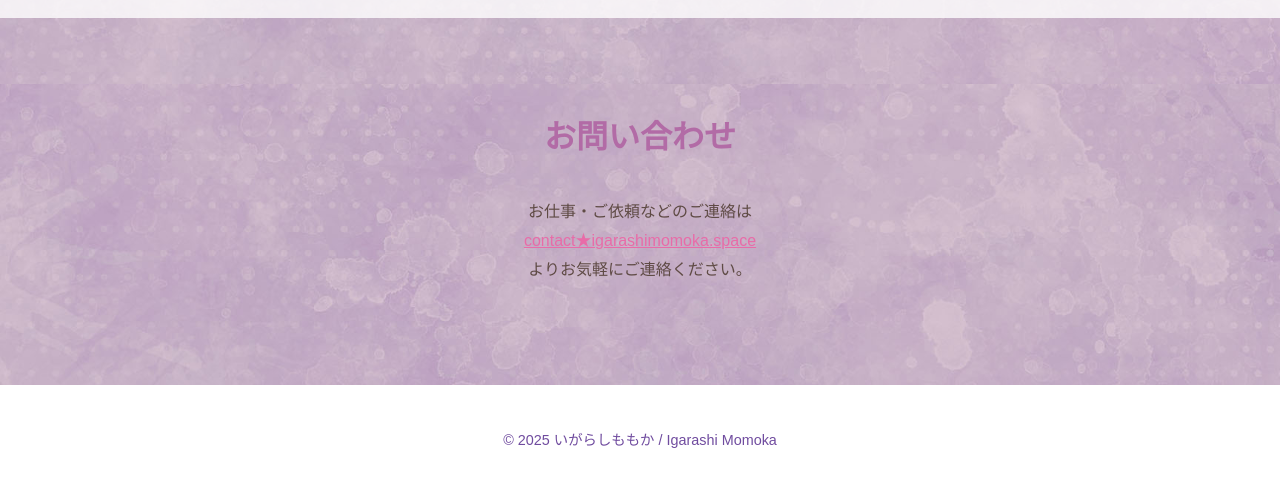
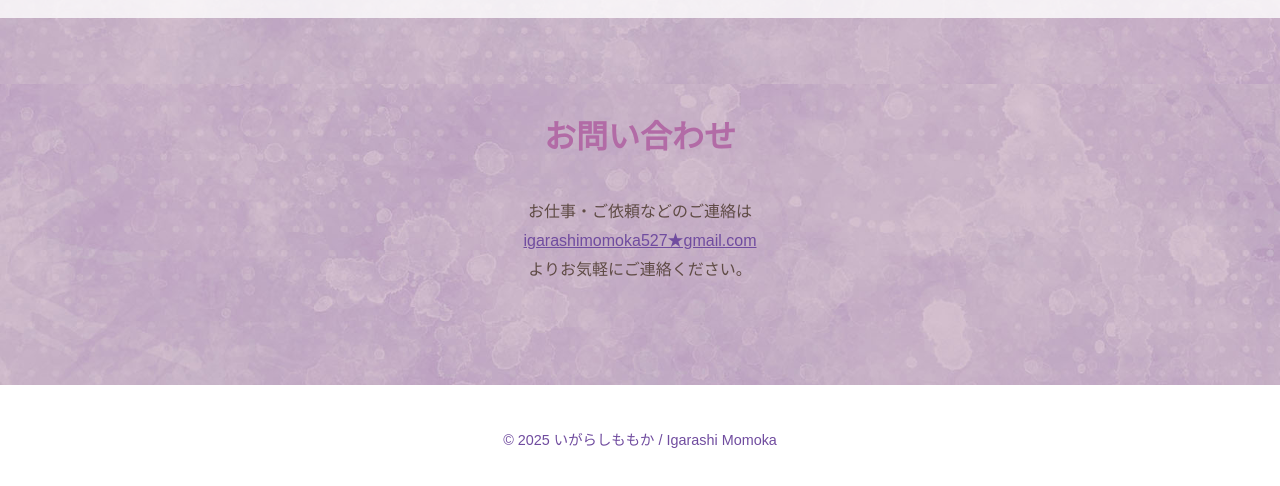
Before and after one commit to igarashimomoka/igarashimomoka, a plain HTML site: page index.html in a window 1280 px wide. Shown: the part 2316-2802 px from the top of the page. Drawn offline with Linux system fonts and the light colour scheme; a web font is replaced by a local one.

Commit message:
Add files via upload

```diff
--- a/index.html
+++ b/index.html
@@ -79,7 +79,7 @@
   <h2>お問い合わせ</h2>
   <p class="contact-text">
     お仕事・ご依頼などのご連絡は<br>
-    <a href="mailto:contact@igarashimomoka.space" class="contact-mail">contact★igarashimomoka.space</a><br>
+    <a href="mailto:contact@igarashimomoka.space" class="contact-mail">igarashimomoka527★gmail.com</a><br>
     よりお気軽にご連絡ください。
   </p>
 </section>
--- a/style.css
+++ b/style.css
@@ -269,7 +269,7 @@ body {
 }
 
 .contact-mail {
-  color: #e86ca8;
+  color: #704c9f;
 }
 .contact-mail:hover {
   color: #5a356a;
@@ -279,7 +279,7 @@ body {
 
 .site-footer {
   background-color: #fff;
-  color: #704c9f; /* ちょっと濃い紫文字 */
+  color: #704c9f;
   text-align: center;
   padding: 2em 1em;
   font-size: 0.9em;
```
